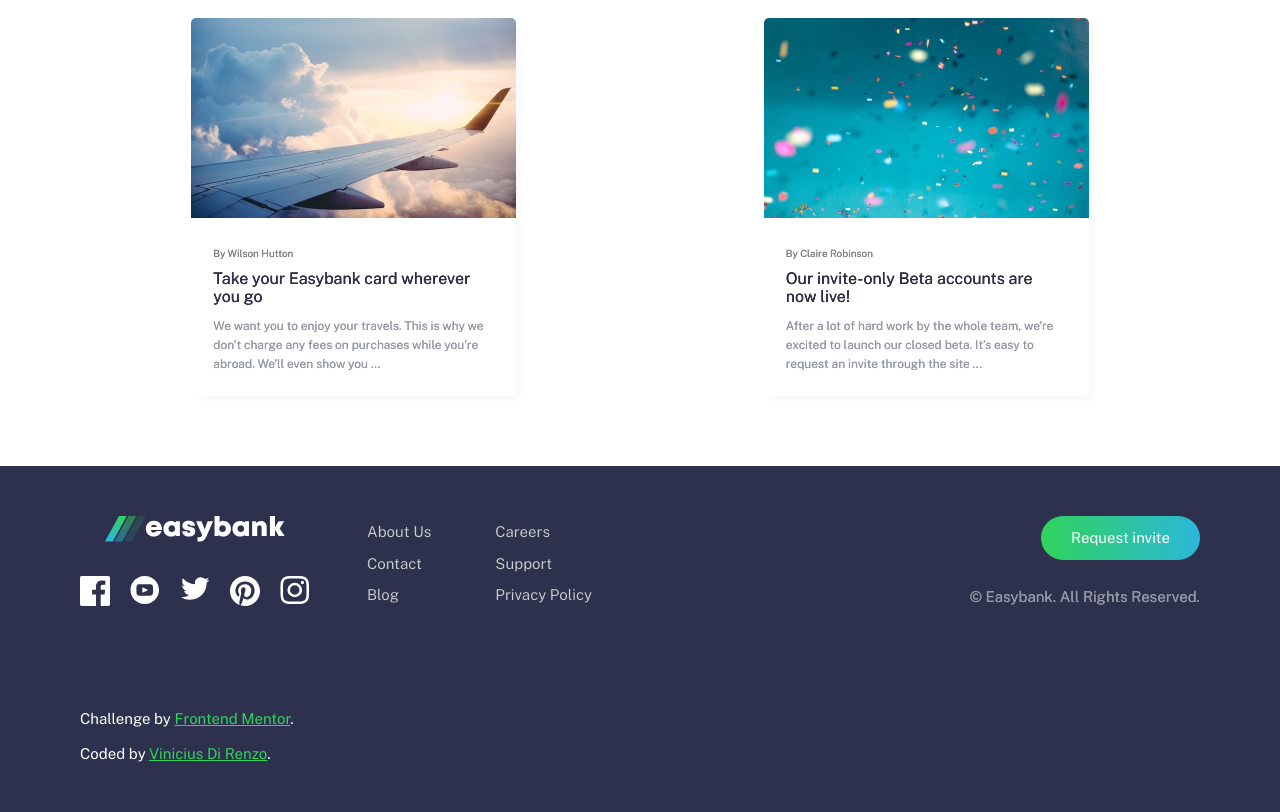
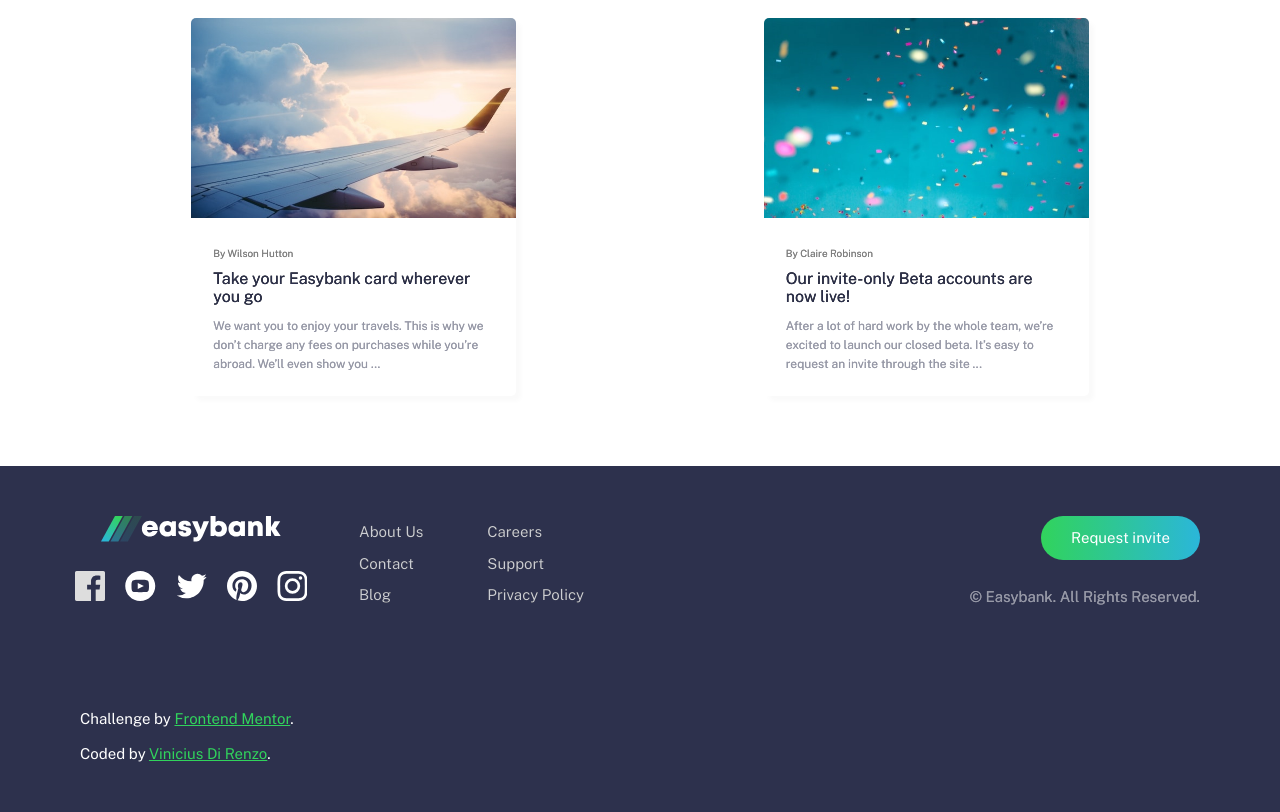
Before and after one commit to DiRenzoV/Easybank-Challenge, a website built with Parcel: page index.html in a window 1280 px wide. Shown: the part 1862-2674 px from the top of the page. Built offline with nearby package versions, Linux system fonts and the light colour scheme.

Commit message:
fixed footer icons.

```diff
--- a/css/styles.css
+++ b/css/styles.css
@@ -386,9 +386,6 @@ p {
   font-size: 1.8rem;
 }
 
-.active .hamburger {
-}
-
 @media screen and (min-width: 768px) {
   .nav {
     padding: 1.5rem 8rem;
@@ -456,7 +453,7 @@ p {
   padding: 6rem 3rem;
 }
 
-.logo-white {
+.logo-footer {
   margin: 0 auto;
   width: 18rem;
   margin-bottom: 3rem;
@@ -465,12 +462,20 @@ p {
 .icons {
   display: flex;
   justify-content: center;
-  gap: 2rem;
+  align-items: center;
+  gap: 3rem;
+}
+
+.footer-icon:hover path {
+  fill: var(--lime-green);
 }
 
 .footer-icon {
-  width: 3rem;
-  margin: 0;
+  transform: scale(1.5);
+}
+
+.footer-icon:hover path {
+  fill: var(--lime-green);
 }
 
 .footer .list__item {
@@ -559,3 +564,11 @@ p {
     padding: 5rem 18rem;
   }
 }
+
+/* -------------------------------------------------- */
+/* -------------------------------------------------- */
+/* -------------------------------------------------- */
+
+.logo-test path {
+  fill: white;
+}
--- a/index.html
+++ b/index.html
@@ -184,24 +184,85 @@
     </main>
     <footer class="footer">
       <div>
-        <div class="logo-white">
+        <div class="logo-footer">
           <a href="#"><img src="/images/logo-white.svg" alt="" /></a>
         </div>
         <div class="icons">
-          <div class="footer-icon">
-            <a href="#"><img src="/images/icon-facebook.svg" alt="" /></a>
+          <div>
+            <a href="#">
+              <svg
+                class="footer-icon"
+                xmlns="http://www.w3.org/2000/svg"
+                width="20"
+                height="20"
+              >
+                <path
+                  fill="#ddd"
+                  d="M18.896 0H1.104C.494 0 0 .494 0 1.104v17.793C0 19.506.494 20 1.104 20h9.58v-7.745H8.076V9.237h2.606V7.01c0-2.583 1.578-3.99 3.883-3.99 1.104 0 2.052.082 2.329.119v2.7h-1.598c-1.254 0-1.496.597-1.496 1.47v1.928h2.989l-.39 3.018h-2.6V20h5.098c.608 0 1.102-.494 1.102-1.104V1.104C20 .494 19.506 0 18.896 0z"
+                />
+              </svg>
+            </a>
           </div>
-          <div class="footer-icon">
-            <a href="#"><img src="/images/icon-youtube.svg" alt="" /></a>
+          <div>
+            <a href="#">
+              <svg
+                class="footer-icon"
+                xmlns="http://www.w3.org/2000/svg"
+                width="21"
+                height="20"
+              >
+                <path
+                  fill="#FFF"
+                  d="M10.333 0c-5.522 0-10 4.478-10 10 0 5.523 4.478 10 10 10 5.523 0 10-4.477 10-10 0-5.522-4.477-10-10-10zm3.701 14.077c-1.752.12-5.653.12-7.402 0C4.735 13.947 4.514 13.018 4.5 10c.014-3.024.237-3.947 2.132-4.077 1.749-.12 5.651-.12 7.402 0 1.898.13 2.118 1.059 2.133 4.077-.015 3.024-.238 3.947-2.133 4.077zM8.667 8.048l4.097 1.949-4.097 1.955V8.048z"
+                />
+              </svg>
+            </a>
           </div>
-          <div class="footer-icon">
-            <a href="#"><img src="/images/icon-twitter.svg" alt="" /></a>
+
+          <div>
+            <a href="#">
+              <svg
+                class="footer-icon"
+                xmlns="http://www.w3.org/2000/svg"
+                width="21"
+                height="18"
+              >
+                <path
+                  fill="#FFF"
+                  d="M20.667 2.797a8.192 8.192 0 01-2.357.646 4.11 4.11 0 001.804-2.27 8.22 8.22 0 01-2.606.996A4.096 4.096 0 0014.513.873c-2.649 0-4.595 2.472-3.997 5.038a11.648 11.648 0 01-8.457-4.287 4.109 4.109 0 001.27 5.478A4.086 4.086 0 011.47 6.59c-.045 1.901 1.317 3.68 3.29 4.075a4.113 4.113 0 01-1.853.07 4.106 4.106 0 003.834 2.85 8.25 8.25 0 01-6.075 1.7 11.616 11.616 0 006.29 1.843c7.618 0 11.922-6.434 11.662-12.205a8.354 8.354 0 002.048-2.124z"
+                />
+              </svg>
+            </a>
           </div>
-          <div class="footer-icon">
-            <a href="#"><img src="/images/icon-pinterest.svg" alt="" /></a>
+          <div>
+            <a href="#">
+              <svg
+                class="footer-icon"
+                xmlns="http://www.w3.org/2000/svg"
+                width="20"
+                height="20"
+              >
+                <path
+                  fill="#FFF"
+                  d="M10 0C4.478 0 0 4.477 0 10c0 4.237 2.636 7.855 6.356 9.312-.088-.791-.167-2.005.035-2.868.182-.78 1.172-4.97 1.172-4.97s-.299-.6-.299-1.486c0-1.39.806-2.428 1.81-2.428.852 0 1.264.64 1.264 1.408 0 .858-.545 2.14-.828 3.33-.236.995.5 1.807 1.48 1.807 1.778 0 3.144-1.874 3.144-4.58 0-2.393-1.72-4.068-4.177-4.068-2.845 0-4.515 2.135-4.515 4.34 0 .859.331 1.781.745 2.281a.3.3 0 01.069.288l-.278 1.133c-.044.183-.145.223-.335.134-1.249-.581-2.03-2.407-2.03-3.874 0-3.154 2.292-6.052 6.608-6.052 3.469 0 6.165 2.473 6.165 5.776 0 3.447-2.173 6.22-5.19 6.22-1.013 0-1.965-.525-2.291-1.148l-.623 2.378c-.226.869-.835 1.958-1.244 2.621.937.29 1.931.446 2.962.446 5.522 0 10-4.477 10-10S15.522 0 10 0z"
+                />
+              </svg>
+            </a>
           </div>
-          <div class="footer-icon">
-            <a href="#"><img src="/images/icon-instagram.svg" alt="" /></a>
+          <div>
+            <a href="#"
+              ><svg
+                class="footer-icon"
+                xmlns="http://www.w3.org/2000/svg"
+                width="20"
+                height="20"
+              >
+                <path
+                  fill="#FFF"
+                  d="M10.333 1.802c2.67 0 2.987.01 4.042.059 2.71.123 3.976 1.409 4.1 4.099.048 1.054.057 1.37.057 4.04 0 2.672-.01 2.988-.058 4.042-.124 2.687-1.386 3.975-4.099 4.099-1.055.048-1.37.058-4.042.058-2.67 0-2.986-.01-4.04-.058-2.717-.124-3.976-1.416-4.1-4.1-.048-1.054-.058-1.37-.058-4.041 0-2.67.01-2.986.058-4.04.124-2.69 1.387-3.977 4.1-4.1 1.054-.048 1.37-.058 4.04-.058zm0-1.802C7.618 0 7.278.012 6.211.06 2.579.227.56 2.242.394 5.877.345 6.944.334 7.284.334 10s.011 3.057.06 4.123c.166 3.632 2.181 5.65 5.816 5.817 1.068.048 1.408.06 4.123.06 2.716 0 3.057-.012 4.124-.06 3.628-.167 5.651-2.182 5.816-5.817.049-1.066.06-1.407.06-4.123s-.011-3.056-.06-4.122C20.11 2.249 18.093.228 14.458.06 13.39.01 13.049 0 10.333 0zm0 4.865a5.135 5.135 0 100 10.27 5.135 5.135 0 000-10.27zm0 8.468a3.333 3.333 0 110-6.666 3.333 3.333 0 010 6.666zm5.339-9.87a1.2 1.2 0 10-.001 2.4 1.2 1.2 0 000-2.4z"
+                />
+              </svg>
+            </a>
           </div>
         </div>
       </div>
@@ -231,6 +292,12 @@
       <br />
       Coded by <a href="#">Vinicius Di Renzo</a>.
     </div>
+    <!-- SVG -->
+
     <script src="/script.js"></script>
   </body>
 </html>
+
+<!-- --------------------------------------------------------- -->
+<!-- --------------------------------------------------------- -->
+<!-- --------------------------------------------------------- -->
```
